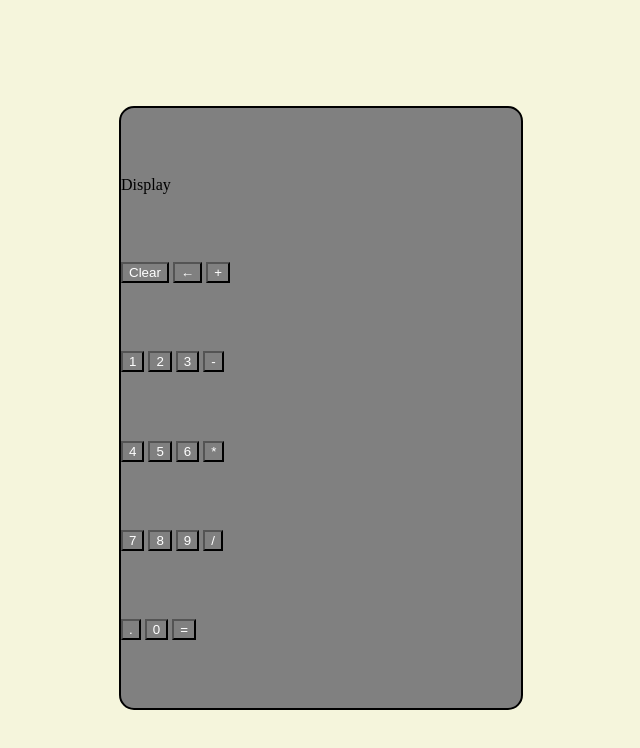
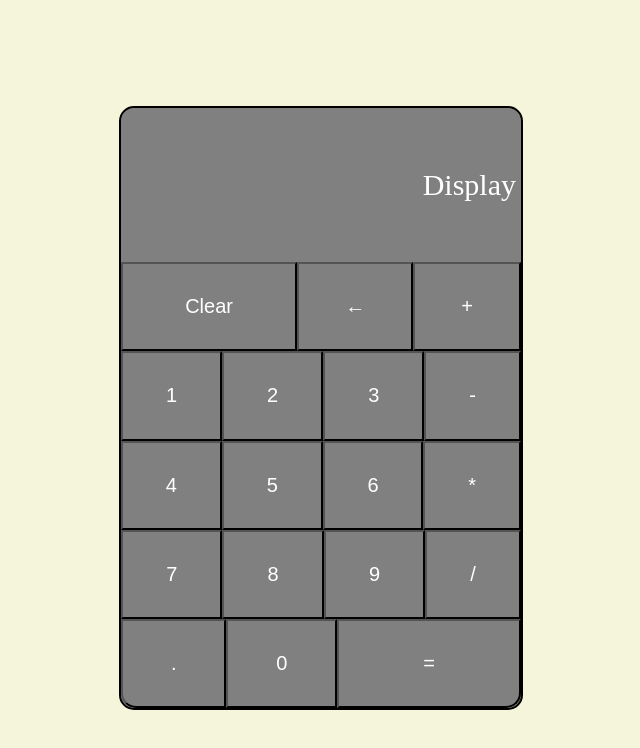
Before and after one commit to Hirschtalg007/calculator, a plain HTML site: page index.html in a window 1280 px wide. Shown: the whole page, without its empty margins (319-959 px from the left). Drawn offline with Linux system fonts and the light colour scheme.

Commit message:
CSS Design und Anordnung der Buttons angepasst

```diff
--- a/style.css
+++ b/style.css
@@ -20,4 +20,45 @@ body{
 button{
     background-color: gray;
     color: white;
+    flex-grow: 1;
+    font-size: 20px;
 }
+
+.zeile1{
+    background-color: gray;
+    color: white;
+    font-size: 30px;
+    flex-grow: 2;
+    display: flex;
+    justify-content: right;
+    align-items: center;
+    border-top-left-radius: 15px;
+    border-top-right-radius: 15px;
+}
+
+.zeile1 div{
+    padding-right: 5px;
+}
+
+.zeile2,
+.zeile3,
+.zeile4,
+.zeile5,
+.zeile6{
+    display: flex;
+    justify-content: stretch;
+    flex-grow: 1;
+}
+
+.zeile2 :first-child{
+    flex: 2;
+}
+
+.zeile6 :first-child{
+    border-bottom-left-radius: 15px;
+}
+
+.zeile6 :last-child{
+    border-bottom-right-radius: 15px;
+    flex: 2;
+}
```
